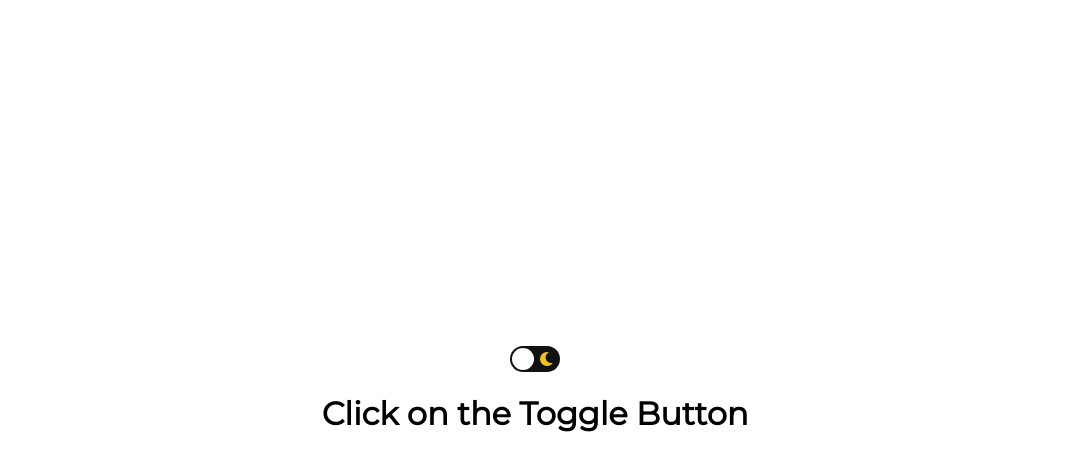
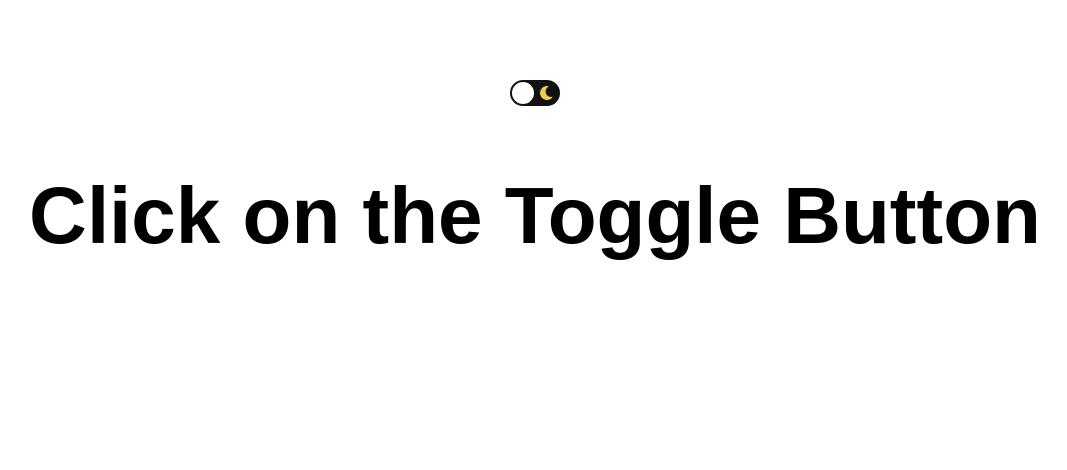
Before and after one commit to Ganesh-Patel/Dark-mode, a plain HTML site: page Dark-mode/index.html in a window 1280 px wide. Shown: the whole page, without its empty margins (105-1172 px from the left). Drawn offline with Linux system fonts and the light colour scheme.

Commit message:
Update style.css

```diff
--- a/Dark-mode/style.css
+++ b/Dark-mode/style.css
@@ -1,25 +1,45 @@
-@import url("https://fonts.googleapis.com/css2?family=Montserrat&display=swap");
+@import url('https://fonts.googleapis.com/css2?family=Poppins:wght@300;400;500;600;700&display=swap');
 
-* {box-sizing: border-box;}
+* {
+  box-sizing: border-box;
+  margin: 0;
+  padding: 0;
+}
 
 body {
-  font-family: "Montserrat", sans-serif;
+  font-family: sans-serif, 'Trebuchet MS', 'Lucida Sans Unicode', 'Lucida Grande', 'Lucida Sans', Arial, sans-serif;
   background-color: #fff;
   display: flex;
-  justify-content: center;
   align-items: center;
   flex-direction: column;
+  gap: 8vh;
   text-align: center;
   min-height: 100vh;
   margin: 0;
   transition: background 0.2s linear;
 }
 
-body.dark {background-color: black;}
+h1 {
+  font-size: 80px;
+  font-weight: bold;
+}
 
-body.dark h1, body.dark .support a {color: #fff;}
+.content {
+  margin-top: 10vh;
+
+}
+
+body.dark {
+  background-color: black;
+}
+
+body.dark h1,
+body.dark .support a {
+  color: #fff;
+}
 
 .checkbox {
+
   opacity: 0;
   position: absolute;
 }
@@ -37,7 +57,10 @@ body.dark h1, body.dark .support a {color: #fff;}
   align-items: center;
 }
 
-i {color: #f1c40f;}
+i {
+  color: #eecd4a;
+}
+
 .checkbox-label .ball {
   background-color: #fff;
   width: 22px;
@@ -49,6 +72,6 @@ i {color: #f1c40f;}
   transition: transform 0.2s linear;
 }
 
-.checkbox:checked + .checkbox-label .ball {
+.checkbox:checked+.checkbox-label .ball {
   transform: translateX(24px);
 }
```
